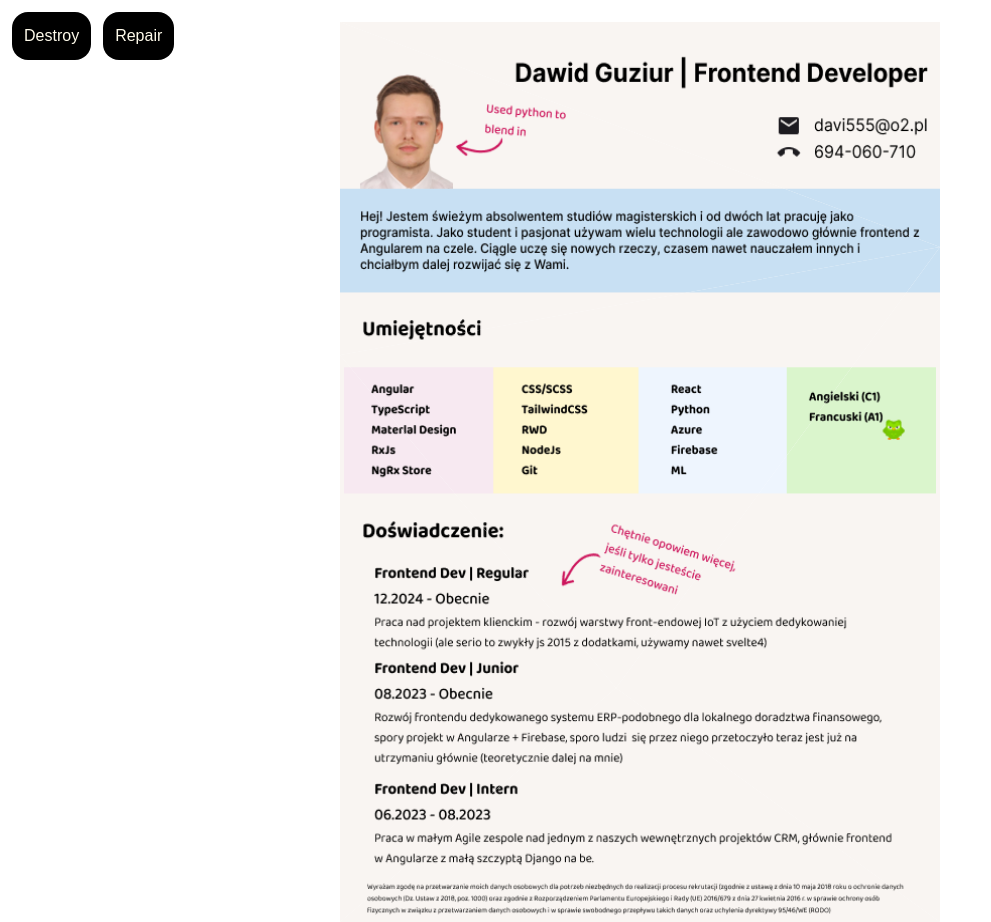
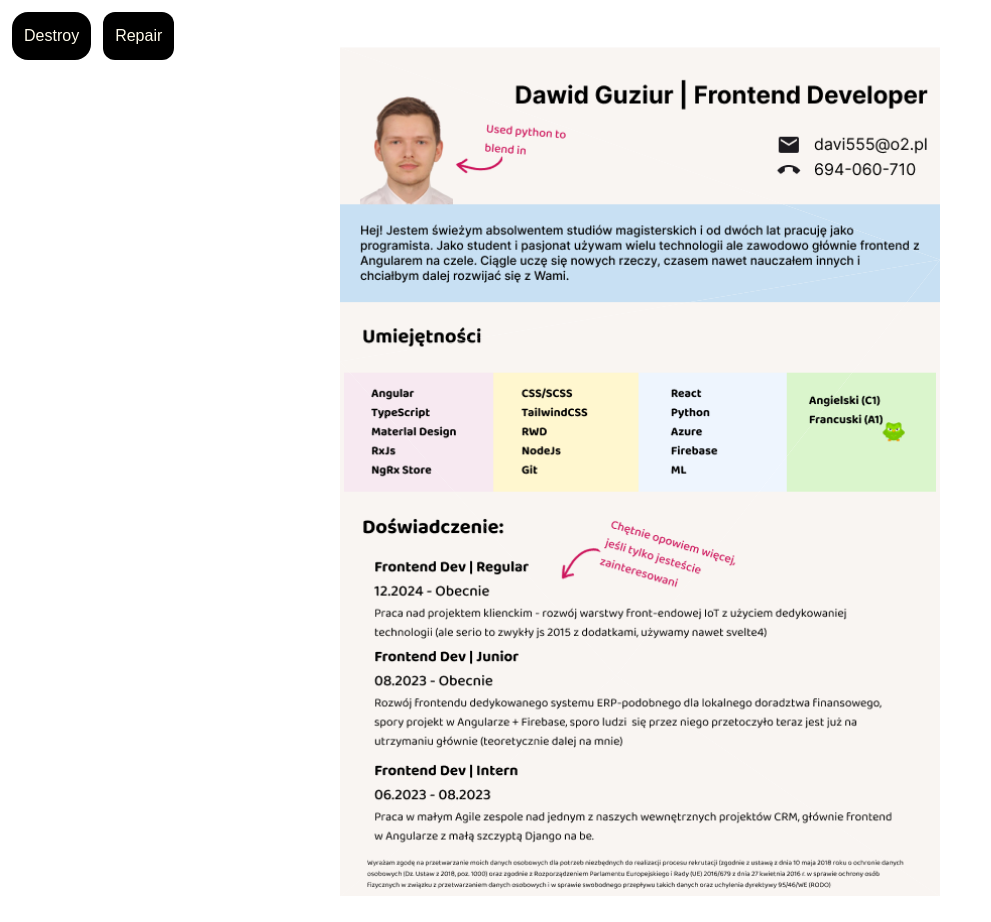
Before and after one commit to DGuziur/portfolio, a Next.js app: page /cv in a window 1280 px wide. Shown: the whole page, without its empty margins (0-991 px from the left). After the commit the page ends 897 px from the top, so only its background shows below. Built offline with nearby package versions, Linux system fonts and the light colour scheme.

Commit message:
fix: unused imports

```diff
--- a/src/app/cv/page.tsx
+++ b/src/app/cv/page.tsx
@@ -1,7 +1,5 @@
 "use client";
 import { useRef } from "react";
-import { useGSAP } from "@gsap/react";
-import styles from "./cv.module.css";
 import gsap from "gsap";
 
 const fragments = [1, 2, 3, 4, 5, 6];
@@ -56,19 +54,19 @@ export default function CvPage() {
   return (
     <>
       <button
-        className="p-3 m-3 bg-black hover:bg-amber-800 text-amber-50 rounded-2xl"
+        className="p-3 m-3 cursor-pointer bg-black hover:bg-amber-800 text-amber-50 rounded-2xl"
         onClick={destroy}
       >
         Destroy
       </button>
       <button
-        className="p-3 bg-black hover:bg-amber-800 text-amber-50 rounded-2xl"
+        className="p-3 cursor-pointer bg-black hover:bg-amber-800 text-amber-50 rounded-xl"
         onClick={repair}
       >
         Repair
       </button>
       <div className="h-[100vh] w-[100vw] grid place-items-center">
-        <div className="absolute w-[600px] h-[900px]">
+        <div className="absolute w-[600px] max-w-[80%] aspect-595/842">
           {fragments.map((fragment, index) => {
             return (
               <div
```
